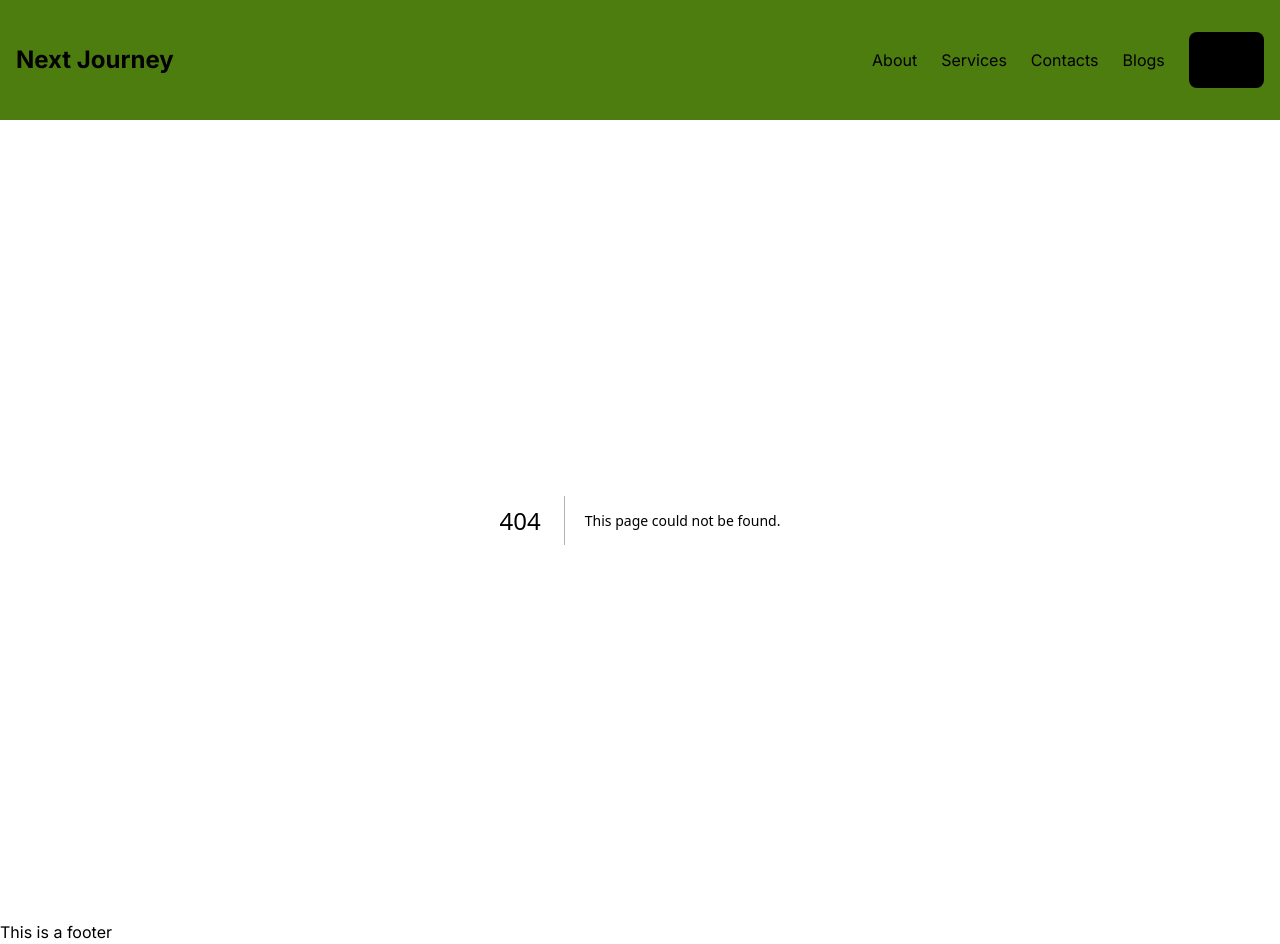
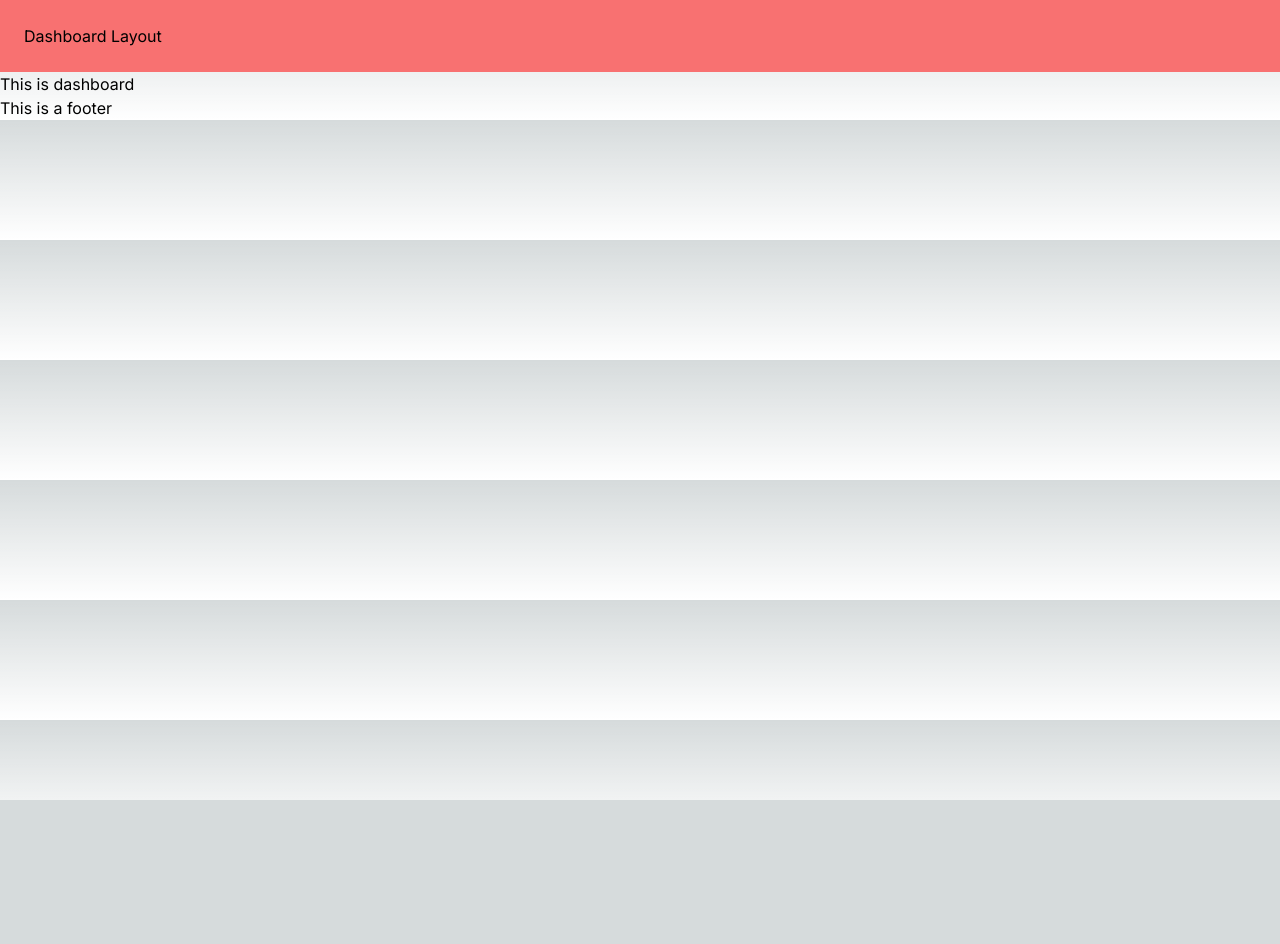
Before and after one commit to DeepsEffect/next-journey, a Next.js app: page /dashboard in a window 1280 px wide. Before the commit this address had no page. After the commit the page ends 800 px from the top, so only its background shows below. Built offline with nearby package versions, Linux system fonts and the light colour scheme.

Commit message:
basic dashboard layout

```diff
--- /dev/null
+++ b/src/app/(dashboards)/createUser/page.jsx
@@ -0,0 +1,11 @@
+import React from 'react';
+
+const page = () => {
+    return (
+        <div>
+            <h2>This is create user</h2>
+        </div>
+    );
+};
+
+export default page;
--- /dev/null
+++ b/src/app/(dashboards)/dashboard/page.jsx
@@ -0,0 +1,11 @@
+import React from 'react';
+
+const page = () => {
+    return (
+        <div>
+            <h2>This is dashboard</h2>
+        </div>
+    );
+};
+
+export default page;
--- a/src/components/Navbar.jsx
+++ b/src/components/Navbar.jsx
@@ -23,11 +23,24 @@ const Navbar = () => {
       title: "Blogs",
       path: "/blogs",
     },
+    {
+      title: "Dashboard",
+      path: "/dashboard",
+    },
   ];
 
   const handleLogin = () => {
     router.push("/login");
   };
+
+  if (pathName.includes("dashboard")) {
+    return (
+      <>
+        <div className="bg-red-400 p-6">Dashboard Layout</div>
+      </>
+    );
+  }
+
   return (
     <nav className="flex justify-between items-center bg-lime-700 py-8 px-4">
       <Link href={"/"}>
```
